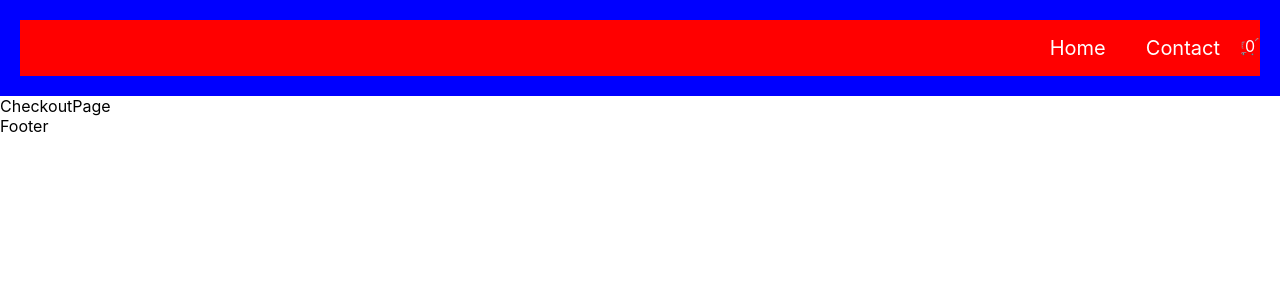
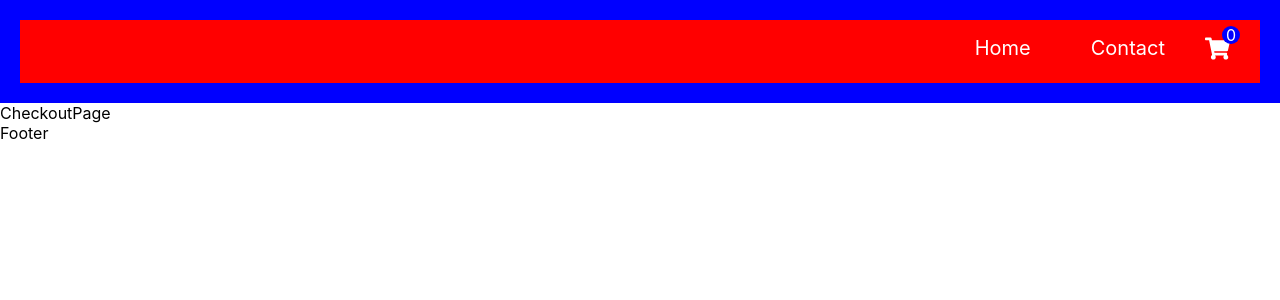
Before and after one commit to cecsun/js-frameworks-ca, a React (Create React App) app: page /checkoutPage in a window 1280 px wide. Shown: the top 300 px of the page. Built offline with nearby package versions, Linux system fonts and the light colour scheme; the HTML template or start-up script is replaced by a standard one.

Commit message:
Cart Icon

```diff
--- a/package.json
+++ b/package.json
@@ -8,6 +8,7 @@
     "@testing-library/user-event": "^13.5.0",
     "react": "^18.3.1",
     "react-dom": "^18.3.1",
+    "react-icons": "^5.2.1",
     "react-router-dom": "^6.23.1",
     "react-scripts": "5.0.1",
     "styled-components": "^5.3.10",
--- a/src/components/CartIcon/index.jsx
+++ b/src/components/CartIcon/index.jsx
@@ -1,36 +1,20 @@
 import { useContext } from 'react';
 import { CartContext } from '../../context/CartContext';
-
-const SIZE = '15';
+import * as S from './index.styles.js';
+import { FaShoppingCart } from 'react-icons/fa';
 
 function CartIcon() {
   const { cart } = useContext(CartContext);
   return (
     <div>
-      <div
-        style={{
-          position: 'relative',
-          display: 'flex',
-          justifyContent: 'center',
-          alignItems: 'center',
-        }}
-      >
-        🛒
-        <div
-          style={{
-            background: 'red',
-            borderRadius: '50%',
-            width: `${SIZE}px`,
-            height: `${SIZE}px`,
-            display: 'flex',
-            justifyContent: 'center',
-            alignItems: 'center',
-            position: 'absolute',
-          }}
-        >
+      <S.CartWrapper>
+        <S.CartIcon>
+          <FaShoppingCart />
+        </S.CartIcon>
+        <S.CartNumber>
           {cart.length.toString()}
-        </div>
-      </div>
+        </S.CartNumber>
+      </S.CartWrapper>
     </div>
   );
 }
--- /dev/null
+++ b/src/components/CartIcon/index.styles.js
@@ -0,0 +1,27 @@
+import styled from "styled-components";
+
+export const CartWrapper = styled.div`
+    position: relative;
+    display: flex;
+    justify-content: center;
+    align-items: center;
+    margin-right: 30px;
+    cursor: pointer;
+`;
+
+export const CartIcon = styled.div`
+    font-size: 25px;
+`;
+
+export const CartNumber = styled.div`
+    background: blue;
+    border-radius: 50%;
+    display: flex;
+    justify-content: center;
+    align-items: center;
+    position: absolute;
+    top: -10px;
+    right: -10px;
+    width: 18px;
+    height: 18px;
+`;
--- a/src/components/Nav/index.styles.js
+++ b/src/components/Nav/index.styles.js
@@ -13,7 +13,8 @@ export const NavList = styled.ul`
 
 export const NavItem = styled.li`
     list-style-type: none;
-    margin: 0 20px;
+    margin-right: 40px;
+    margin-left: 20px;
 `;
 
 export const StyledLink = styled(Link)`
```
Also changed, not shown: 1 other file (tests, documents, lock files or other folders).
